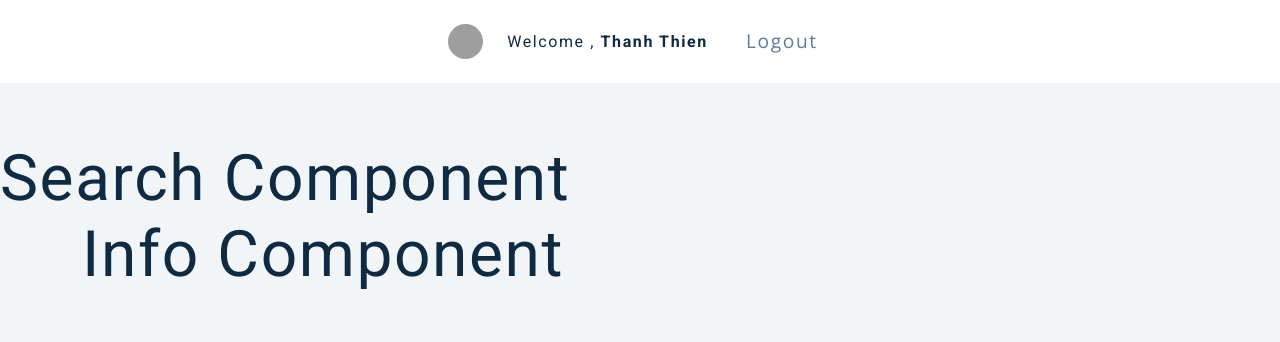
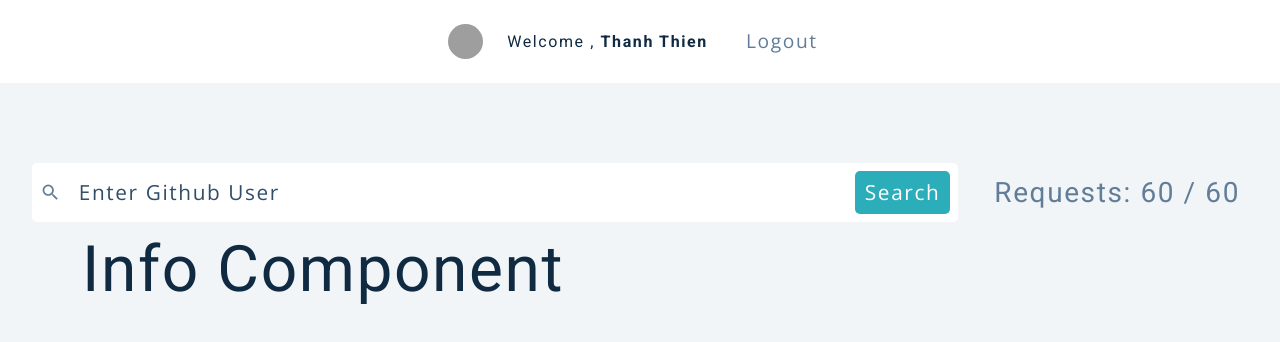
Before and after one commit to tuthanhthien02/react-github-search-users, a React (Create React App) app: page / in a window 1280 px wide. Shown: the top 342 px of the page. Built offline with nearby package versions, Linux system fonts and the light colour scheme; grey boxes are pictures that could not be loaded.

Commit message:
style for search conponent

```diff
--- a/src/components/Search.js
+++ b/src/components/Search.js
@@ -1,7 +1,21 @@
 import React from "react";
+import { MdSearch } from "react-icons/md";
 
 const Search = () => {
-    return <h1>Search Component</h1>;
+    return (
+        <section className="search section">
+            <div className="search__wrapper section-center">
+                <form action="">
+                    <div className="search__form-control">
+                        <MdSearch />
+                        <input type="text" placeholder="enter github user" />
+                        <button>Search</button>
+                    </div>
+                </form>
+                <h3>requests: 60 / 60</h3>
+            </div>
+        </section>
+    );
 };
 
 export default Search;
--- a/src/sass/base/_global.scss
+++ b/src/sass/base/_global.scss
@@ -1,3 +1,4 @@
+@import url("https://fonts.googleapis.com/css?family=Open+Sans|Roboto:400,700&display=swap");
 :root {
     /* dark shades of primary color*/
     --clr-primary-1: hsl(185, 91%, 17%);
@@ -125,3 +126,20 @@
     background: var(--clr-primary-8);
     color: var(--clr-primary-1);
 }
+
+.section {
+    padding: 1rem 0;
+    position: relative;
+}
+
+.section-center {
+    width: 90vw;
+    margin: 0 auto;
+    min-width: 1170px;
+}
+
+@media screen and (min-width: 992px) {
+    .section-center {
+        width: 95vw;
+    }
+}
--- /dev/null
+++ b/src/sass/components/_nav.scss
@@ -0,0 +1,31 @@
+.nav {
+    padding: 1.5rem;
+    margin-bottom: 4rem;
+    background-color: var(--clr-white);
+    text-align: center;
+    display: grid;
+    grid-template-columns: auto auto 100px;
+    justify-content: center;
+    align-items: center;
+    gap: 1.5rem;
+
+    h4 {
+        margin-bottom: 0;
+        font-weight: 400;
+    }
+    img {
+        width: 35px !important;
+        height: 35px;
+        border-radius: 50%;
+        object-fit: cover;
+    }
+    button {
+        background-color: transparent;
+        border: transparent;
+        font-size: 1.2rem;
+        text-transform: capitalize;
+        letter-spacing: var(--spacing);
+        color: var(--clr-grey-5);
+        cursor: pointer;
+    }
+}
--- /dev/null
+++ b/src/sass/components/_search.scss
@@ -0,0 +1,86 @@
+.search {
+    &__wrapper {
+        position: relative;
+        display: grid;
+        gap: 1rem 1.75rem;
+
+        @media (min-width: 768px) {
+            grid-template-columns: 1fr max-content;
+            align-items: center;
+            h3 {
+                padding: 0 0.5rem;
+            }
+        }
+    }
+    &__error-wrapper {
+        position: absolute;
+        width: 90vw;
+        top: 0;
+        left: 0;
+        transform: translateY(-100%);
+        text-transform: capitalize;
+
+        p {
+            color: red;
+            letter-spacing: var(--spacing);
+        }
+    }
+    &__form-control {
+        background: var(--clr-white);
+        display: grid;
+        align-items: center;
+        grid-template-columns: auto 1fr auto;
+        column-gap: 0.5rem;
+        border-radius: 5px;
+        padding: 0.5rem;
+
+        input {
+            border-color: transparent;
+            outline-color: var(--clr-grey-10);
+            letter-spacing: var(--spacing);
+            color: var(--clr-grey-3);
+            padding: 0.25rem 0.5rem;
+
+            &::placeholder {
+                color: var(--clr-grey-3);
+                text-transform: capitalize;
+                letter-spacing: var(--spacing);
+            }
+        }
+        button {
+            border-radius: 5px;
+            border-color: transparent;
+            padding: 0.25rem 0.5rem;
+            text-transform: capitalize;
+            letter-spacing: var(--spacing);
+            background: var(--clr-primary-5);
+            color: var(--clr-white);
+            transition: var(--transition);
+            cursor: pointer;
+            &:hover {
+                background: var(--clr-primary-8);
+                color: var(--clr-primary-1);
+            }
+        }
+        svg {
+            color: var(--clr-grey-5);
+        }
+        input,
+        button,
+        svg {
+            font-size: 1.3rem;
+        }
+        @media (max-width: 800px) {
+            button,
+            input,
+            svg {
+                font-size: 0.85rem;
+            }
+        }
+    }
+    h3 {
+        margin-bottom: 0;
+        color: var(--clr-grey-5);
+        font-weight: 400;
+    }
+}
--- a/src/sass/index.scss
+++ b/src/sass/index.scss
@@ -1,35 +1,4 @@
 @import "./base/global";
+@import "./components/nav";
+@import "./components/search";
 @import-normalize;
-@import url("https://fonts.googleapis.com/css?family=Open+Sans|Roboto:400,700&display=swap");
-
-.nav {
-    padding: 1.5rem;
-    margin-bottom: 4rem;
-    background-color: var(--clr-white);
-    text-align: center;
-    display: grid;
-    grid-template-columns: auto auto 100px;
-    justify-content: center;
-    align-items: center;
-    gap: 1.5rem;
-
-    h4 {
-        margin-bottom: 0;
-        font-weight: 400;
-    }
-    img {
-        width: 35px !important;
-        height: 35px;
-        border-radius: 50%;
-        object-fit: cover;
-    }
-    button {
-        background-color: transparent;
-        border: transparent;
-        font-size: 1.2rem;
-        text-transform: capitalize;
-        letter-spacing: var(--spacing);
-        color: var(--clr-grey-5);
-        cursor: pointer;
-    }
-}
```
